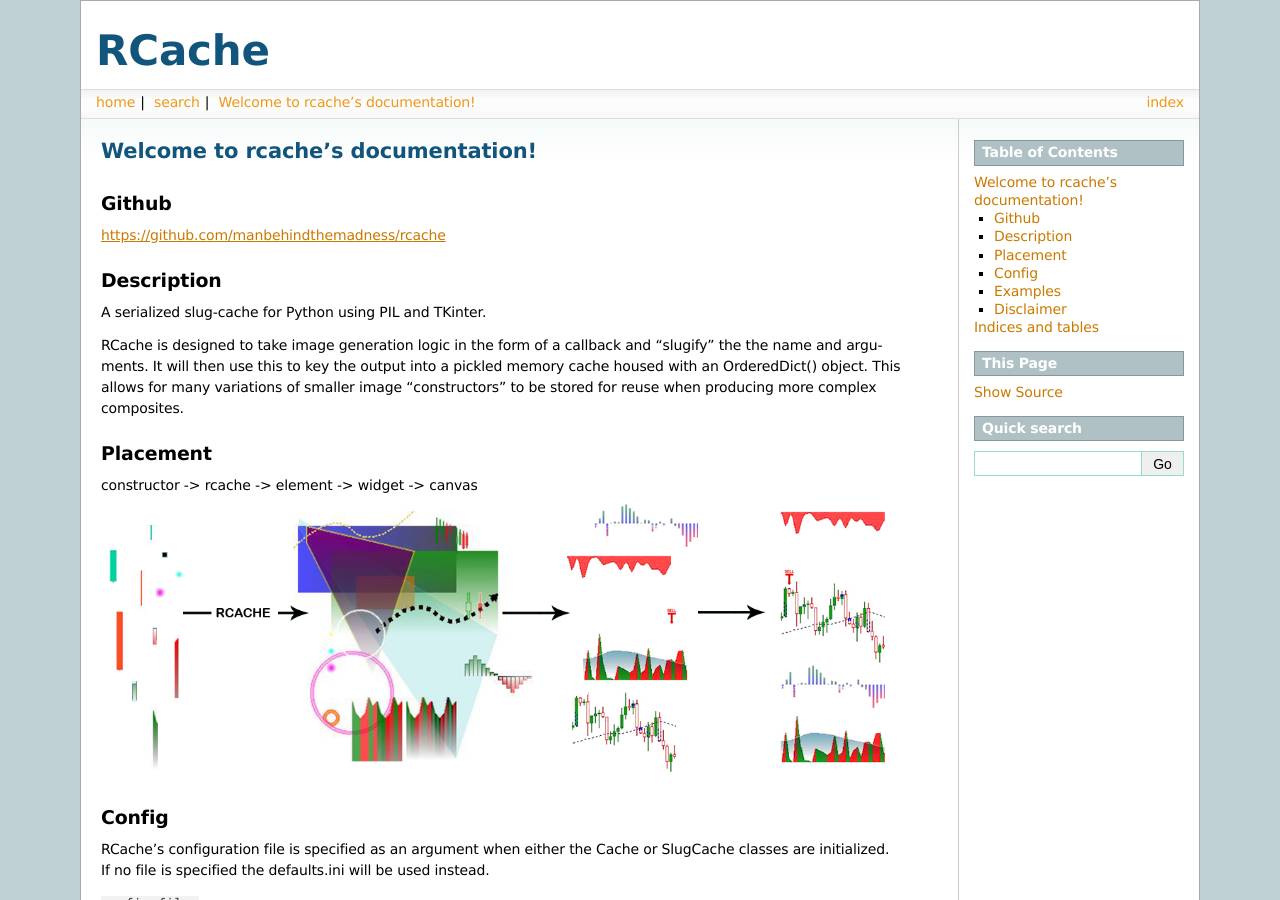
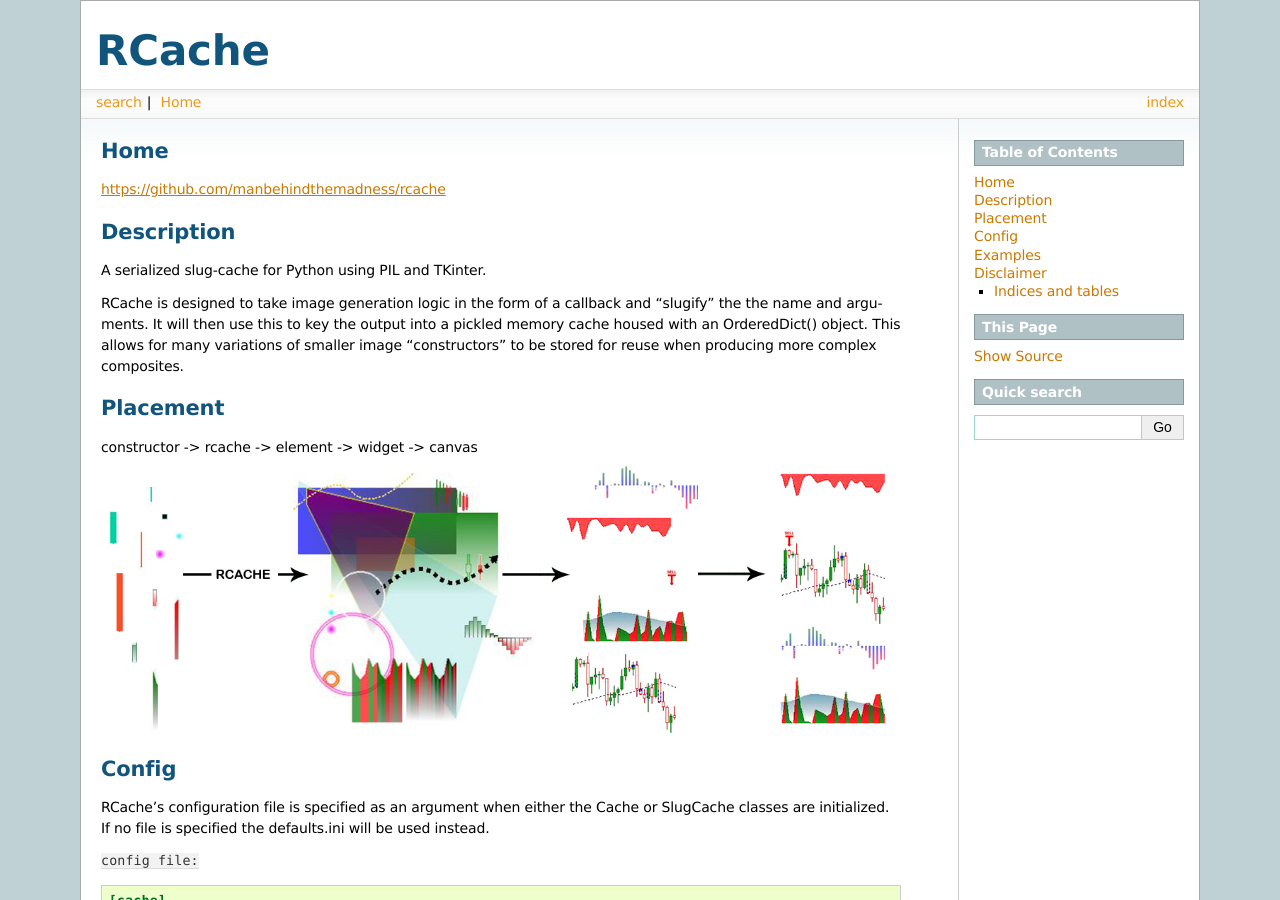
Before and after one commit to manbehindthemadness/arcache, a Sphinx documentation site: the page built from docs/index.rst, in a window 1280 px wide and 900 px high. Built offline with Sphinx 7.4.7, drawn with Linux system fonts in a browser that asks for light colours; some of the changed text lies outside the part shown.

Commit message:
Layout tweaks.

```diff
--- a/docs/_templates/layout.html
+++ b/docs/_templates/layout.html
@@ -2,7 +2,6 @@
 
 
 {% block rootrellink %}
-        <li><a href="{{ pathto('index') }}">home</a>|&nbsp;</li>
         <li><a href="{{ pathto('search') }}">search</a>|&nbsp;</li>
 {% endblock %}
 
--- a/docs/index.rst
+++ b/docs/index.rst
@@ -3,14 +3,11 @@
    You can adapt this file completely to your liking, but it should at least
    contain the root `toctree` directive.
 
-Welcome to rcache's documentation!
-==================================
-
 .. toctree::
    :maxdepth: 2
    :caption: Contents:
 
-Github
+Home
 ------
 
 https://github.com/manbehindthemadness/rcache
```
